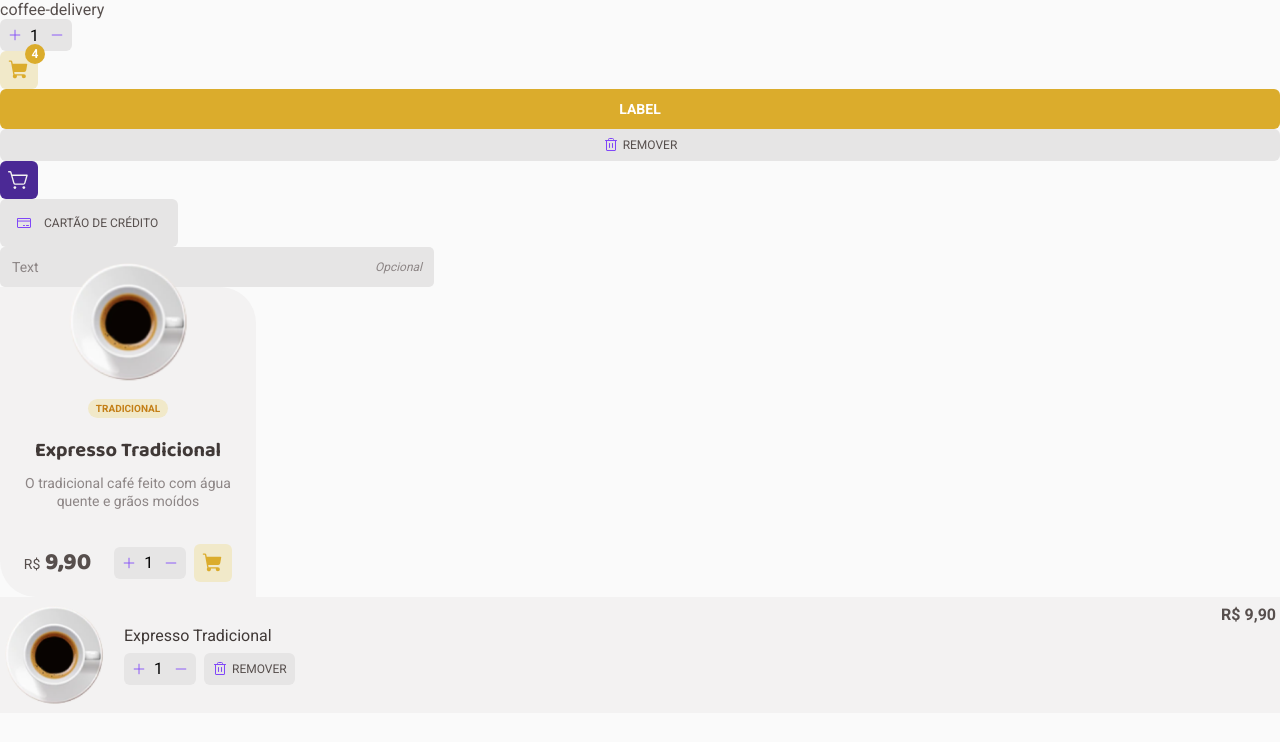
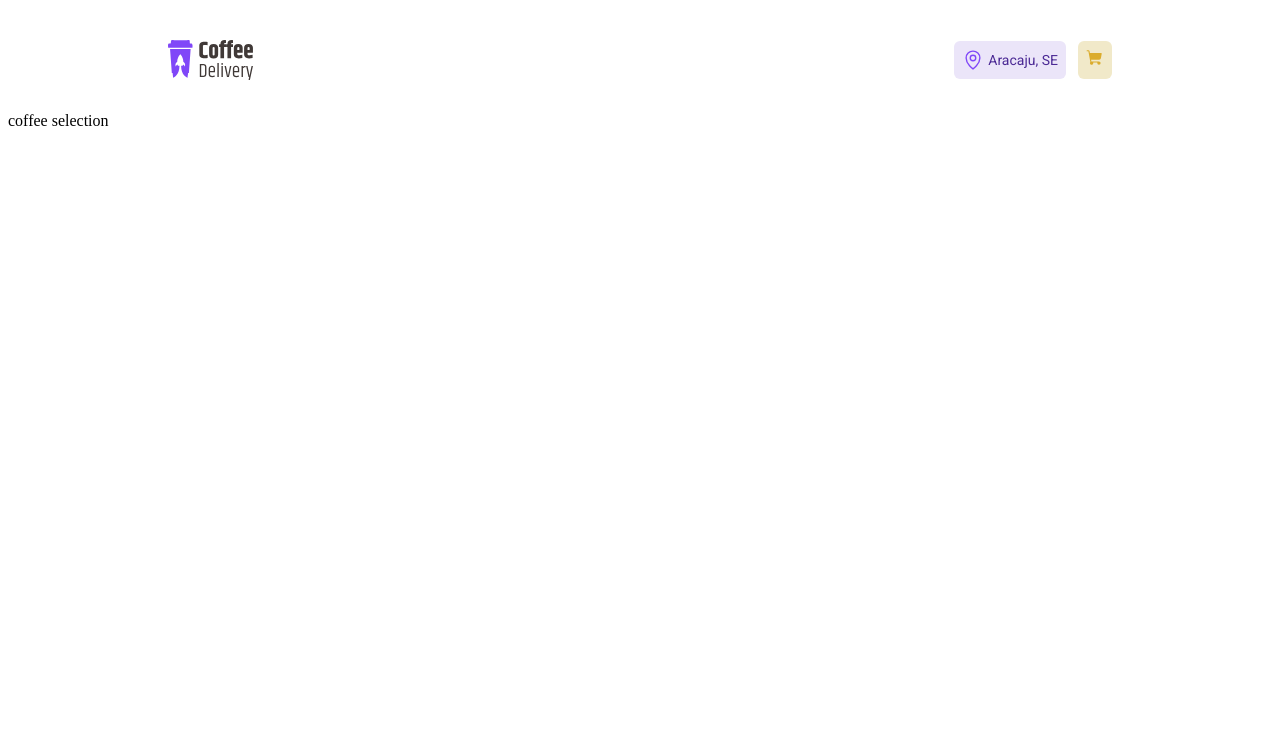
Before and after one commit to rvmelo/coffee-delivery, a React (Vite) app: page / in a window 1280 px wide. Shown: the top 742 px of the page. Built offline with nearby package versions, Linux system fonts and the light colour scheme.

Commit message:
feat: add screens

```diff
--- a/package.json
+++ b/package.json
@@ -13,6 +13,7 @@
     "phosphor-react": "^1.4.1",
     "react": "^18.2.0",
     "react-dom": "^18.2.0",
+    "react-router-dom": "^6.21.3",
     "styled-components": "^6.1.6"
   },
   "devDependencies": {
--- a/src/App.tsx
+++ b/src/App.tsx
@@ -1,41 +1,14 @@
 import { ThemeProvider } from 'styled-components'
 import { defaultTheme } from './styles/themes/default'
-import { GlobalStyle } from './styles/global'
-import { NumberInput } from './components/numberInput'
-import { Cart } from './components/cart'
-import { ActionButton, CartButton, DeleteButton } from './components/buttons'
-import { SelectionCard } from './components/selectionCard'
-import { CreditCard } from 'phosphor-react'
-import { Input } from './components/input'
-import { CoffeeCard } from './components/coffeeCard'
-import { coffeeOptions } from './static/coffeeOptions'
-import { CoffeeSmallCard } from './components/coffeeSmallCard'
+import { Router } from './router'
+import { BrowserRouter } from 'react-router-dom'
 
 export function App() {
-  const { description, imageSrc, name, price } = coffeeOptions.express
-
   return (
     <ThemeProvider theme={defaultTheme}>
-      <div>coffee-delivery</div>
-      <NumberInput
-        onIncrement={() => console.log('incrementing')}
-        onDecrement={() => console.log('decrementing')}
-      />
-      <Cart amount={4} />
-      <ActionButton onClick={() => undefined} label="label" />
-      <DeleteButton onClick={() => undefined} />
-      <CartButton onClick={() => undefined} />
-      <GlobalStyle />
-      <SelectionCard icon={CreditCard} label="Cartão de crédito" />
-      <Input type="text" placeholder="Text" isOptional />
-      <CoffeeCard
-        description={description}
-        imageSrc={imageSrc}
-        name={name}
-        price={price}
-        type="tradicional"
-      />
-      <CoffeeSmallCard imageSrc={imageSrc} name={name} price={price} />
+      <BrowserRouter>
+        <Router />
+      </BrowserRouter>
     </ThemeProvider>
   )
 }
--- a/src/components/cart/index.tsx
+++ b/src/components/cart/index.tsx
@@ -12,7 +12,7 @@ export const Cart: React.FC<CartProps> = ({ amount = 0 }) => {
 
   return (
     <CartContainer>
-      <ShoppingCart size={22} color={theme['yellow-dark']} weight="fill" />
+      <ShoppingCart size={18} color={theme['yellow-dark']} weight="fill" />
       {amount > 0 && (
         <div>
           <span>{amount}</span>
--- /dev/null
+++ b/src/layouts/defaultLayout/index.tsx
@@ -0,0 +1,24 @@
+import React from 'react'
+import coffeeLogo from '../../assets/coffee-logo.svg'
+import { MapPin } from 'phosphor-react'
+import { Cart } from '../../components/cart'
+import { HeaderContainer, LayoutContainer, LocationWrapper } from './styles'
+import { Outlet } from 'react-router-dom'
+
+export const DefaultLayout: React.FC = () => {
+  return (
+    <LayoutContainer>
+      <HeaderContainer>
+        <img className="logoSVG" src={coffeeLogo} alt="coffeeLogo" />
+        <div className="rightContainer">
+          <LocationWrapper>
+            <MapPin size={22} />
+            <span>Aracaju, SE</span>
+          </LocationWrapper>
+          <Cart />
+        </div>
+      </HeaderContainer>
+      <Outlet />
+    </LayoutContainer>
+  )
+}
--- /dev/null
+++ b/src/layouts/defaultLayout/styles.ts
@@ -0,0 +1,46 @@
+import styled from 'styled-components'
+
+export const LayoutContainer = styled.div`
+  display: flex;
+  flex-direction: column;
+`
+
+export const HeaderContainer = styled.div`
+  padding: 2rem 10rem;
+  display: flex;
+  flex-direction: row;
+  justify-content: space-between;
+  align-items: center;
+
+  .logoSVG {
+    width: 5.3rem;
+    height: 2.5rem;
+  }
+
+  .rightContainer {
+    display: flex;
+    flex-direction: row;
+    align-items: center;
+    gap: 12px;
+  }
+`
+export const LocationWrapper = styled.div`
+  display: flex;
+  flex-direction: row;
+  align-items: center;
+  gap: 4px;
+  padding: 8px;
+  border-radius: 6px;
+  background: ${({ theme }) => theme['purple-light']};
+
+  svg {
+    color: ${({ theme }) => theme.purple};
+  }
+
+  > span {
+    font-size: 0.875rem;
+    font-weight: 400;
+    color: ${({ theme }) => theme['purple-dark']};
+    font-family: 'Roboto';
+  }
+`
--- /dev/null
+++ b/src/pages/coffeeSelection/index.tsx
@@ -0,0 +1,9 @@
+import React from 'react'
+
+export const CoffeeSelection: React.FC = () => {
+  return (
+    <div>
+      <span>coffee selection</span>
+    </div>
+  )
+}
--- /dev/null
+++ b/src/pages/confirmRequest/index.tsx
@@ -0,0 +1,11 @@
+import React from 'react'
+
+// import { Container } from './styles';
+
+export const ConfirmRequest: React.FC = () => {
+  return (
+    <div>
+      <span>confirm request</span>
+    </div>
+  )
+}
--- /dev/null
+++ b/src/pages/purchaseForm/index.tsx
@@ -0,0 +1,9 @@
+import React from 'react'
+
+export const PurchaseForm: React.FC = () => {
+  return (
+    <div>
+      <span>purchase form</span>
+    </div>
+  )
+}
--- /dev/null
+++ b/src/router.tsx
@@ -0,0 +1,18 @@
+import React from 'react'
+import { Route, Routes } from 'react-router-dom'
+import { DefaultLayout } from './layouts/defaultLayout'
+import { CoffeeSelection } from './pages/coffeeSelection'
+import { PurchaseForm } from './pages/purchaseForm'
+import { ConfirmRequest } from './pages/confirmRequest'
+
+export const Router: React.FC = () => {
+  return (
+    <Routes>
+      <Route path="/" element={<DefaultLayout />}>
+        <Route path="/" element={<CoffeeSelection />} />
+        <Route path="/purchaseForm" element={<PurchaseForm />} />
+        <Route path="/confirmRequest" element={<ConfirmRequest />} />
+      </Route>
+    </Routes>
+  )
+}
```
Also changed, not shown: src/assets/coffee-logo.svg (added), 1 other file (tests, documents, lock files or other folders).
